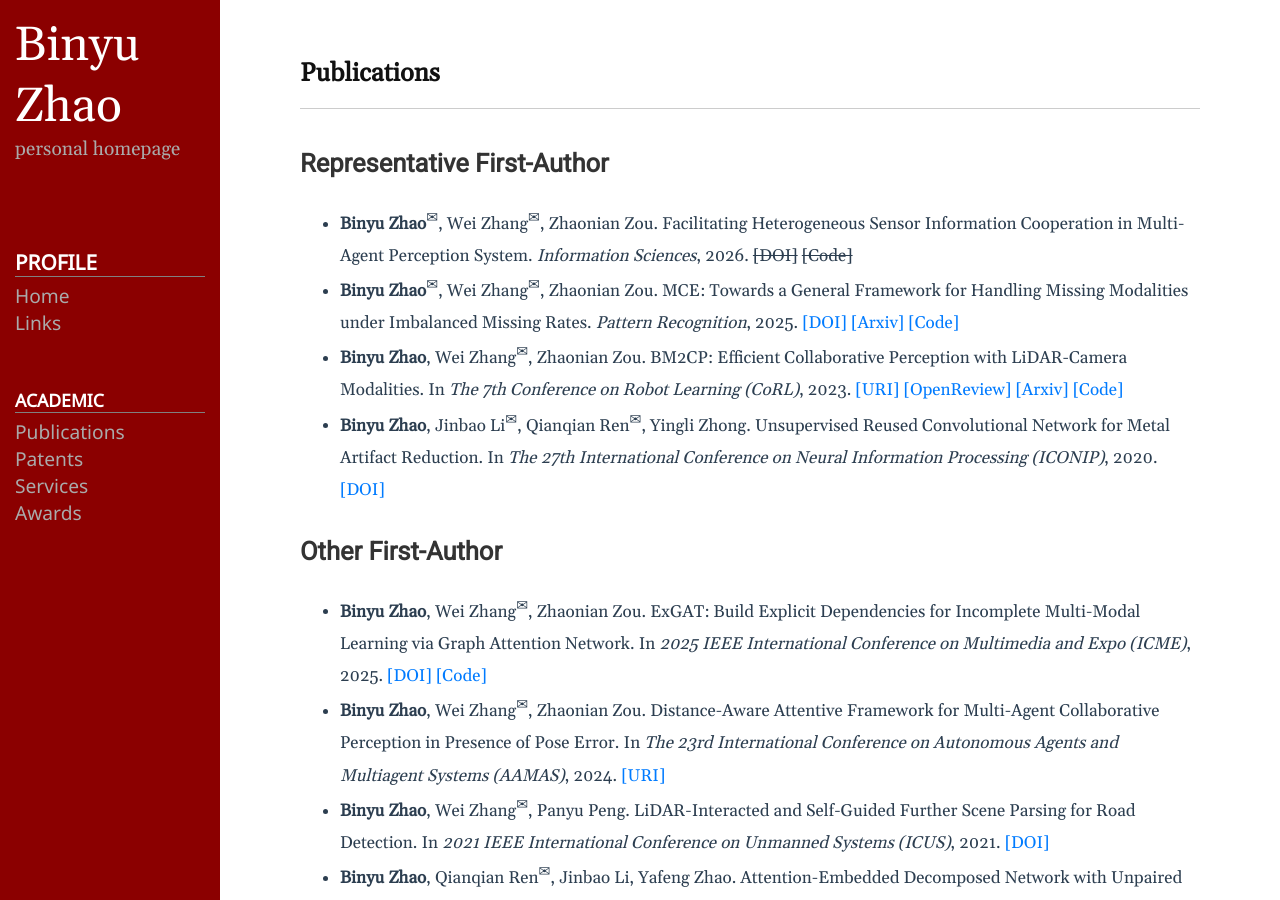
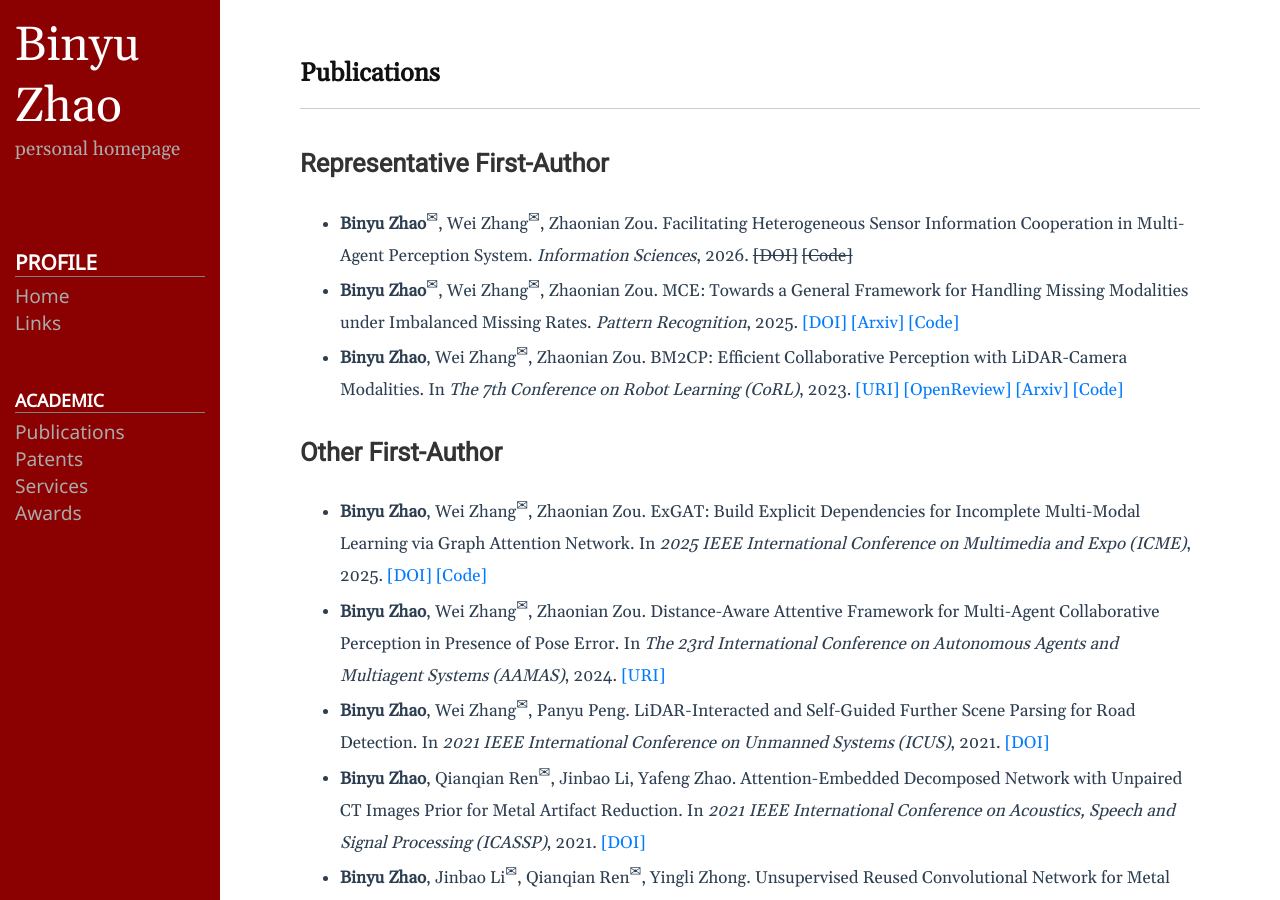
Before and after one commit to byzhaoAI/byzhaoAI.github.io, a Jekyll site: the page built from publications.md, in a window 1280 px wide and 900 px high. Built offline with Jekyll 4.4.1, drawn with Linux system fonts in a browser that asks for light colours; some of the changed text lies outside the part shown.

Commit message:
tune pubs

```diff
--- a/publications.md
+++ b/publications.md
@@ -11,8 +11,6 @@ permalink: /publications/
 
 - **Binyu Zhao**, Wei Zhang<sup>✉</sup>, Zhaonian Zou. BM2CP: Efficient Collaborative Perception with LiDAR-Camera Modalities. In *The 7th Conference on Robot Learning (CoRL)*, 2023. [[URI]](https://proceedings.mlr.press/v229/zhao23a.html) [[OpenReview]](https://openreview.net/forum?id=uJqxFjF1xWp) [[Arxiv]](https://arxiv.org/abs/2310.14702) [[Code]](https://github.com/byzhaoAI/BM2CP)
 
-- **Binyu Zhao**, Jinbao Li<sup>✉</sup>, Qianqian Ren<sup>✉</sup>, Yingli Zhong. Unsupervised Reused Convolutional Network for Metal Artifact Reduction. In *The 27th International Conference on Neural Information Processing (ICONIP)*, 2020. [[DOI]](https://doi.org/10.1007/978-3-030-63820-7_67)
-
 
 ## Other First-Author
 - **Binyu Zhao**, Wei Zhang<sup>✉</sup>, Zhaonian Zou. ExGAT: Build Explicit Dependencies for Incomplete Multi-Modal Learning via Graph Attention Network. In *2025 IEEE International Conference on Multimedia and Expo (ICME)*, 2025. [[DOI]](https://doi.org/10.1109/ICME59968.2025.11209190) [[Code]](https://github.com/byzhaoAI/ExGAT)
```
Also changed, not shown: other parts of publications.md (+2 -0 lines).
